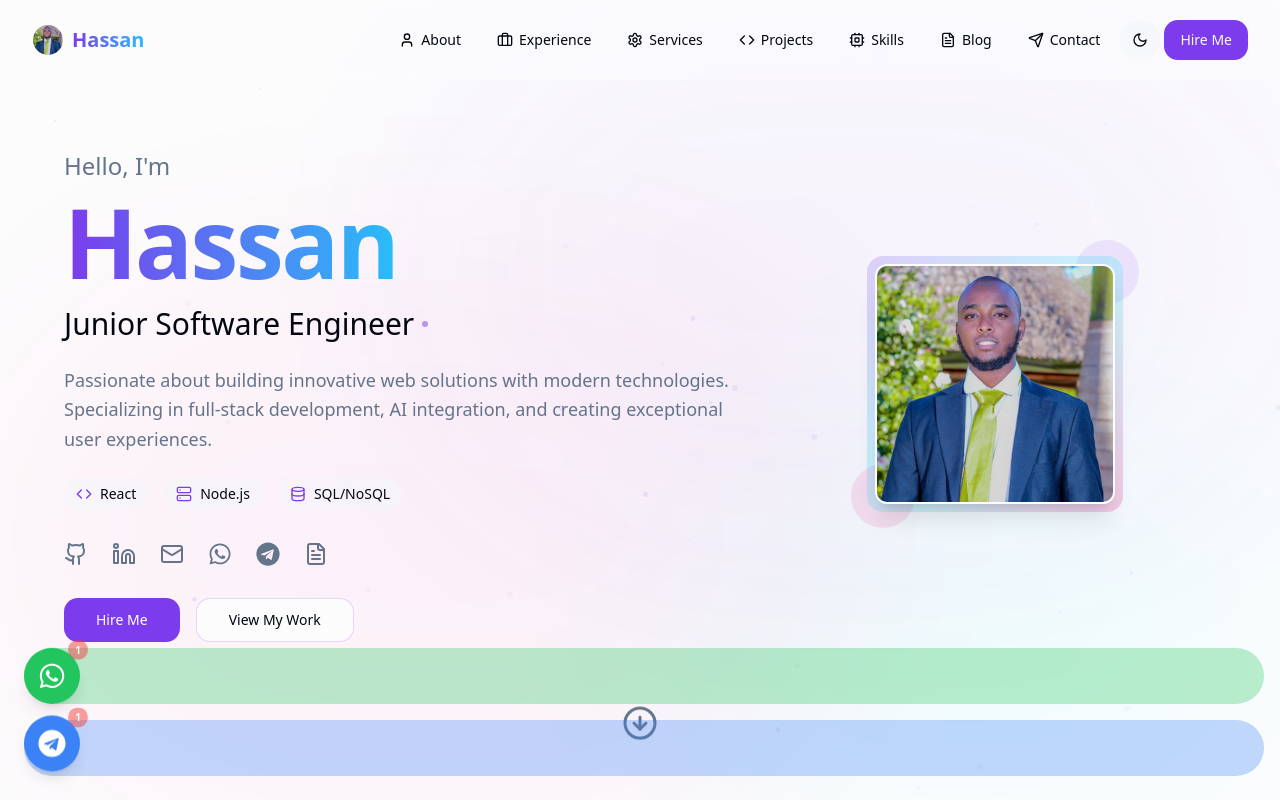
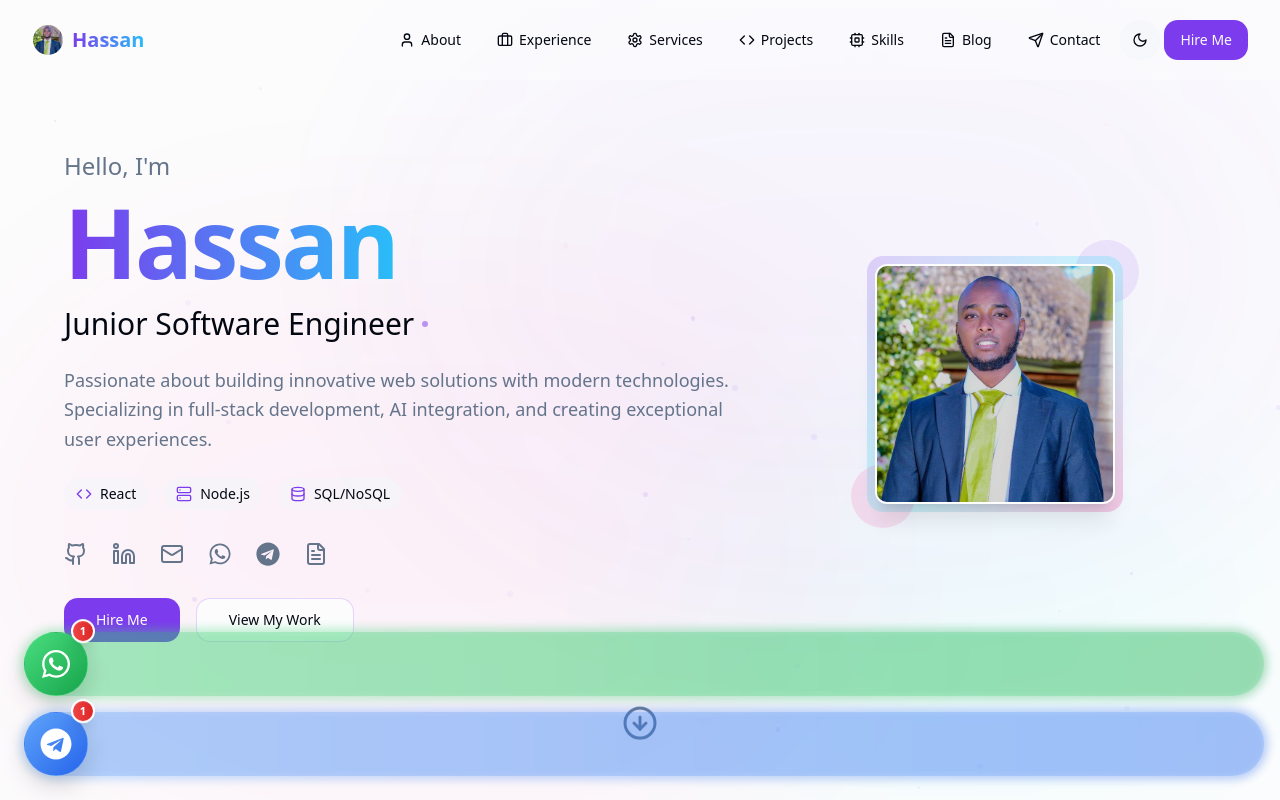
Before and after one commit to Hassan1910/portfolio, a React (Vite) app: page / in a window 1280 px wide. Shown: the top 800 px of the page. Built offline with nearby package versions, Linux system fonts and the light colour scheme.

Commit message:
Enhance floating social buttons with modern design and accessibility features
Co-authored-by: Hassan1910 <161637444+Hassan1910@users.noreply.github.com>

```diff
--- a/src/components/FloatingSocialButtons.tsx
+++ b/src/components/FloatingSocialButtons.tsx
@@ -1,4 +1,4 @@
-import React, { useState } from 'react';
+import React, { useState, useEffect } from 'react';
 import { FaWhatsapp, FaTelegram } from "react-icons/fa";
 import {
   Tooltip,
@@ -18,6 +18,8 @@ const FloatingSocialButtons: React.FC<FloatingSocialButtonsProps> = ({
 }) => {
   const [isWhatsAppHovered, setIsWhatsAppHovered] = useState(false);
   const [isTelegramHovered, setIsTelegramHovered] = useState(false);
+  const [isVisible, setIsVisible] = useState(false);
+  const [focusedButton, setFocusedButton] = useState<'whatsapp' | 'telegram' | null>(null);
 
   // Format the WhatsApp URL with phone number and optional message
   const whatsappUrl = `https://wa.me/${phoneNumber}?text=${encodeURIComponent(message)}`;
@@ -26,12 +28,39 @@ const FloatingSocialButtons: React.FC<FloatingSocialButtonsProps> = ({
   // This format works better on mobile devices
   const telegramUrl = `https://t.me/+${phoneNumber}`;
 
+  // Staggered entrance animation
+  useEffect(() => {
+    const timer = setTimeout(() => {
+      setIsVisible(true);
+    }, 500);
+    return () => clearTimeout(timer);
+  }, []);
+
+  // Enhanced keyboard navigation
+  useEffect(() => {
+    const handleKeyDown = (event: KeyboardEvent) => {
+      if (event.altKey && event.key === 'w') {
+        event.preventDefault();
+        window.open(whatsappUrl, '_blank');
+      } else if (event.altKey && event.key === 't') {
+        event.preventDefault();
+        window.open(telegramUrl, '_blank');
+      }
+    };
+
+    window.addEventListener('keydown', handleKeyDown);
+    return () => window.removeEventListener('keydown', handleKeyDown);
+  }, [whatsappUrl, telegramUrl]);
+
   return (
-    <div className="fixed bottom-20 sm:bottom-6 right-4 sm:left-6 z-[9999] animate-fade-in flex flex-col gap-4">
+    <div className={`fixed bottom-20 sm:bottom-6 right-4 sm:left-6 z-[9999] flex flex-col gap-4 transition-all duration-700 ${isVisible ? 'opacity-100 translate-y-0' : 'opacity-0 translate-y-8'}`}>
       {/* WhatsApp Button */}
-      <div className="relative">
-        {/* Pulse effect behind the button */}
-        <div className={`absolute inset-0 rounded-full bg-green-500 opacity-30 ${isWhatsAppHovered ? 'animate-pulse-glow' : ''}`}></div>
+      <div className={`relative transition-all duration-500 ${isVisible ? 'opacity-100 translate-x-0' : 'opacity-0 translate-x-8'}`}>
+        {/* Enhanced background glow with glassmorphism */}
+        <div className={`absolute -inset-1 rounded-full bg-gradient-to-r from-green-400 via-green-500 to-green-600 opacity-30 blur-sm transition-all duration-300 ${isWhatsAppHovered ? 'opacity-60 scale-110' : ''}`}></div>
+
+        {/* Pulse ring effect */}
+        <div className={`absolute inset-0 rounded-full bg-green-500 opacity-20 ${isWhatsAppHovered ? 'animate-ping' : ''}`}></div>
 
         <TooltipProvider>
           <Tooltip>
@@ -40,28 +69,44 @@ const FloatingSocialButtons: React.FC<FloatingSocialButtonsProps> = ({
                 href={whatsappUrl}
                 target="_blank"
                 rel="noopener noreferrer"
-                className="flex items-center justify-center w-12 h-12 sm:w-14 sm:h-14 rounded-full bg-green-500 text-white shadow-lg hover:bg-green-600 transition-all duration-300 hover:scale-110 animate-bounce-gentle"
-                aria-label="Chat on WhatsApp"
+                className="relative flex items-center justify-center w-14 h-14 sm:w-16 sm:h-16 rounded-full bg-gradient-to-br from-green-400 to-green-600 text-white shadow-2xl hover:shadow-green-500/30 transition-all duration-300 hover:scale-110 transform-gpu backdrop-blur-sm border border-green-400/20 group focus:outline-none focus:ring-4 focus:ring-green-500/50"
+                aria-label="Chat on WhatsApp - Opens in new tab (Alt+W)"
                 onMouseEnter={() => setIsWhatsAppHovered(true)}
                 onMouseLeave={() => setIsWhatsAppHovered(false)}
+                onFocus={() => setFocusedButton('whatsapp')}
+                onBlur={() => setFocusedButton(null)}
+                style={{
+                  boxShadow: isWhatsAppHovered || focusedButton === 'whatsapp' ? '0 20px 40px rgba(34, 197, 94, 0.4)' : '0 10px 25px rgba(0, 0, 0, 0.15)',
+                }}
               >
-                <FaWhatsapp className="w-6 h-6 sm:w-7 sm:h-7" />
-                <span className="absolute -top-2 -right-2 flex h-5 w-5 items-center justify-center rounded-full bg-red-500 text-[10px] font-bold text-white animate-pulse">
-                  1
+                <FaWhatsapp className="w-7 h-7 sm:w-8 sm:h-8 transition-transform duration-300 group-hover:scale-110" />
+
+                {/* Enhanced notification badge */}
+                <span className="absolute -top-2 -right-2 flex h-6 w-6 items-center justify-center rounded-full bg-gradient-to-r from-red-500 to-red-600 text-[11px] font-bold text-white shadow-lg border-2 border-white animate-bounce">
+                  <span className="relative z-10">1</span>
+                  <div className="absolute inset-0 rounded-full bg-red-500 animate-ping opacity-30"></div>
                 </span>
               </a>
             </TooltipTrigger>
-            <TooltipContent side="left" sideOffset={5} className="bg-green-600 text-white border-green-700 hidden sm:block">
-              <p>Chat with me on WhatsApp</p>
+            <TooltipContent
+              side="left"
+              sideOffset={8}
+              className="bg-green-600/95 text-white border-green-500/50 backdrop-blur-sm shadow-xl hidden sm:block"
+            >
+              <p className="font-medium">💬 Chat with me on WhatsApp</p>
+              <p className="text-xs opacity-90">Quick responses guaranteed • Alt+W</p>
             </TooltipContent>
           </Tooltip>
         </TooltipProvider>
       </div>
 
       {/* Telegram Button */}
-      <div className="relative">
-        {/* Pulse effect behind the button */}
-        <div className={`absolute inset-0 rounded-full bg-blue-500 opacity-30 ${isTelegramHovered ? 'animate-pulse-glow' : ''}`}></div>
+      <div className={`relative transition-all duration-700 delay-200 ${isVisible ? 'opacity-100 translate-x-0' : 'opacity-0 translate-x-8'}`}>
+        {/* Enhanced background glow with glassmorphism */}
+        <div className={`absolute -inset-1 rounded-full bg-gradient-to-r from-blue-400 via-blue-500 to-blue-600 opacity-30 blur-sm transition-all duration-300 ${isTelegramHovered ? 'opacity-60 scale-110' : ''}`}></div>
+
+        {/* Pulse ring effect */}
+        <div className={`absolute inset-0 rounded-full bg-blue-500 opacity-20 ${isTelegramHovered ? 'animate-ping' : ''}`}></div>
 
         <TooltipProvider>
           <Tooltip>
@@ -70,20 +115,33 @@ const FloatingSocialButtons: React.FC<FloatingSocialButtonsProps> = ({
                 href={telegramUrl}
                 target="_blank"
                 rel="noopener noreferrer"
-                className="flex items-center justify-center w-12 h-12 sm:w-14 sm:h-14 rounded-full bg-blue-500 text-white shadow-lg hover:bg-blue-600 transition-all duration-300 hover:scale-110 animate-bounce-gentle"
-                aria-label="Chat on Telegram"
+                className="relative flex items-center justify-center w-14 h-14 sm:w-16 sm:h-16 rounded-full bg-gradient-to-br from-blue-400 to-blue-600 text-white shadow-2xl hover:shadow-blue-500/30 transition-all duration-300 hover:scale-110 transform-gpu backdrop-blur-sm border border-blue-400/20 group focus:outline-none focus:ring-4 focus:ring-blue-500/50"
+                aria-label="Chat on Telegram - Opens in new tab (Alt+T)"
                 onMouseEnter={() => setIsTelegramHovered(true)}
                 onMouseLeave={() => setIsTelegramHovered(false)}
-                style={{ animationDelay: '0.5s' }}
+                onFocus={() => setFocusedButton('telegram')}
+                onBlur={() => setFocusedButton(null)}
+                style={{
+                  boxShadow: isTelegramHovered || focusedButton === 'telegram' ? '0 20px 40px rgba(59, 130, 246, 0.4)' : '0 10px 25px rgba(0, 0, 0, 0.15)',
+                  animationDelay: '0.2s'
+                }}
               >
-                <FaTelegram className="w-6 h-6 sm:w-7 sm:h-7" />
-                <span className="absolute -top-2 -right-2 flex h-5 w-5 items-center justify-center rounded-full bg-red-500 text-[10px] font-bold text-white animate-pulse">
-                  1
+                <FaTelegram className="w-7 h-7 sm:w-8 sm:h-8 transition-transform duration-300 group-hover:scale-110" />
+
+                {/* Enhanced notification badge */}
+                <span className="absolute -top-2 -right-2 flex h-6 w-6 items-center justify-center rounded-full bg-gradient-to-r from-red-500 to-red-600 text-[11px] font-bold text-white shadow-lg border-2 border-white animate-bounce">
+                  <span className="relative z-10">1</span>
+                  <div className="absolute inset-0 rounded-full bg-red-500 animate-ping opacity-30"></div>
                 </span>
               </a>
             </TooltipTrigger>
-            <TooltipContent side="left" sideOffset={5} className="bg-blue-600 text-white border-blue-700 hidden sm:block">
-              <p>Chat with me on Telegram</p>
+            <TooltipContent
+              side="left"
+              sideOffset={8}
+              className="bg-blue-600/95 text-white border-blue-500/50 backdrop-blur-sm shadow-xl hidden sm:block"
+            >
+              <p className="font-medium">🚀 Chat with me on Telegram</p>
+              <p className="text-xs opacity-90">Instant messaging • Alt+T</p>
             </TooltipContent>
           </Tooltip>
         </TooltipProvider>
```
